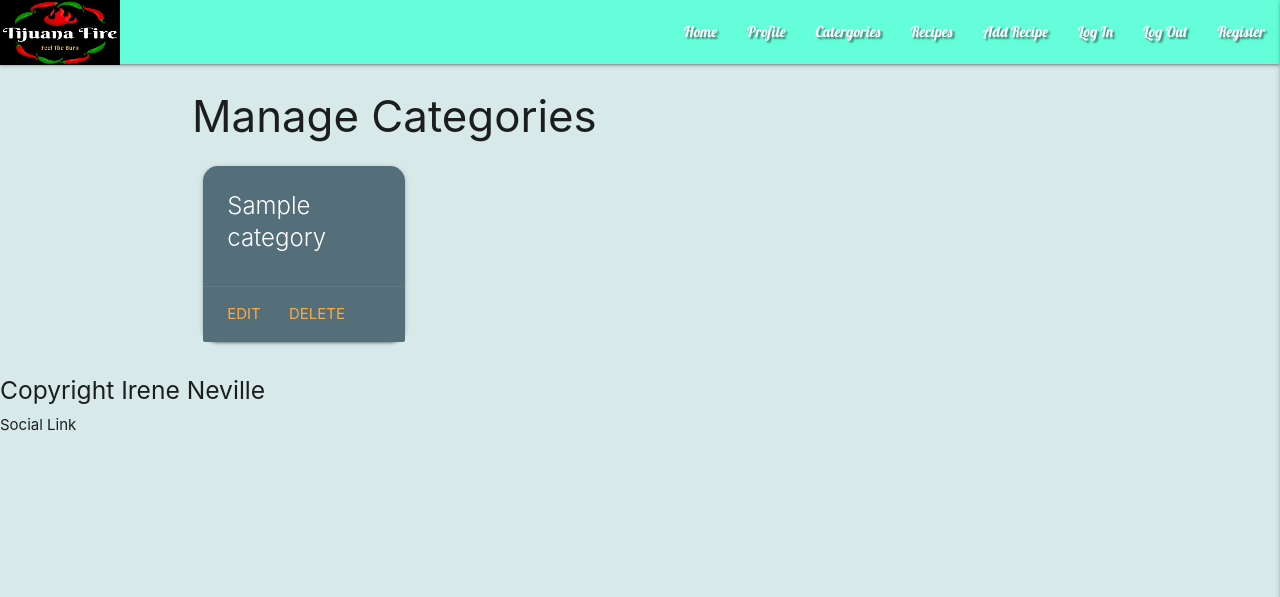
After one commit to irenenev24/Winter_Warmer_Recipe_Collection, a Flask app: page /get_categories in a window 1280 px wide. The commit adds this page. Shown: the top 597 px of the page. Run offline with Flask 2, Linux system fonts and the light colour scheme; a database or web service that is not in the repository returns one stand-in record (values such as "Sample title"); some libraries are stand-ins or nearby versions.

Commit message:
Added categories.html

```diff
--- a/app.py
+++ b/app.py
@@ -114,6 +114,12 @@ def delete_recipe(recipe_id):
     flash("Recipe Successfully Deleted")
     return redirect(url_for("recipes"))
 
+
+@app.route("/get_categories")
+def get_categories():
+    categories = list(mongo.db.categories.find().sort("category_name", 1))
+    return render_template("categories.html", categories=categories)
+
 if __name__ == "__main__":
     app.run(host=os.environ.get("IP"),
             port=int(os.environ.get("PORT")),
--- a/templates/base.html
+++ b/templates/base.html
@@ -26,7 +26,7 @@
               <ul class="right hide-on-med-and-down">
                 <li><a href="{{ url_for('home') }}">Home</a></li>
                 <li><a href="#">Profile</a></li>
-                <li><a href="#">Catergories</a></li>
+                <li><a href="{{ url_for('get_categories') }}">Catergories</a></li>
                 <li><a href="{{ url_for('recipes') }}">Recipes</a></li>
                 <li><a href="{{ url_for('add_recipe') }}">Add Recipe</a></li>
                 <li><a href="#">Log In</a></li>
@@ -39,7 +39,7 @@
           <ul class="sidenav" id="mobile-demo">
               <li><h4 class="center-align light-blue-text">Winter Warmers</h4></li>
               <li><a href="{{ url_for('home') }}">Home</a></li>
-              <li><a href="#">Catergories</a></li>
+              <li><a href="{{ url_for('get_categories') }}">Catergories</a></li>
               <li><a href="{{ url_for('recipes') }}">Recipes</a></li>
               <li><a href="{{ url_for('add_recipe') }}">Add Recipe</a></li>
               <li><a href="#">Log In</a></li>
--- /dev/null
+++ b/templates/categories.html
@@ -0,0 +1,22 @@
+{% extends "base.html" %}
+{% block content %}
+
+    <h3>Manage Categories</h3>
+
+    <div class="row">
+        {% for category in categories %}
+            <div class="col s12 m3">
+                <div class="card blue-grey darken-1">
+                    <div class="card-content white-text">
+                        <span class="card-title">{{ category.category_name }}</span>
+                    </div>
+                    <div class="card-action">
+                        <a href="#">Edit</a>
+                        <a href="#">Delete</a>
+                    </div>
+                </div>
+            </div>
+        {% endfor %}
+    </div>
+
+{% endblock %}
```
